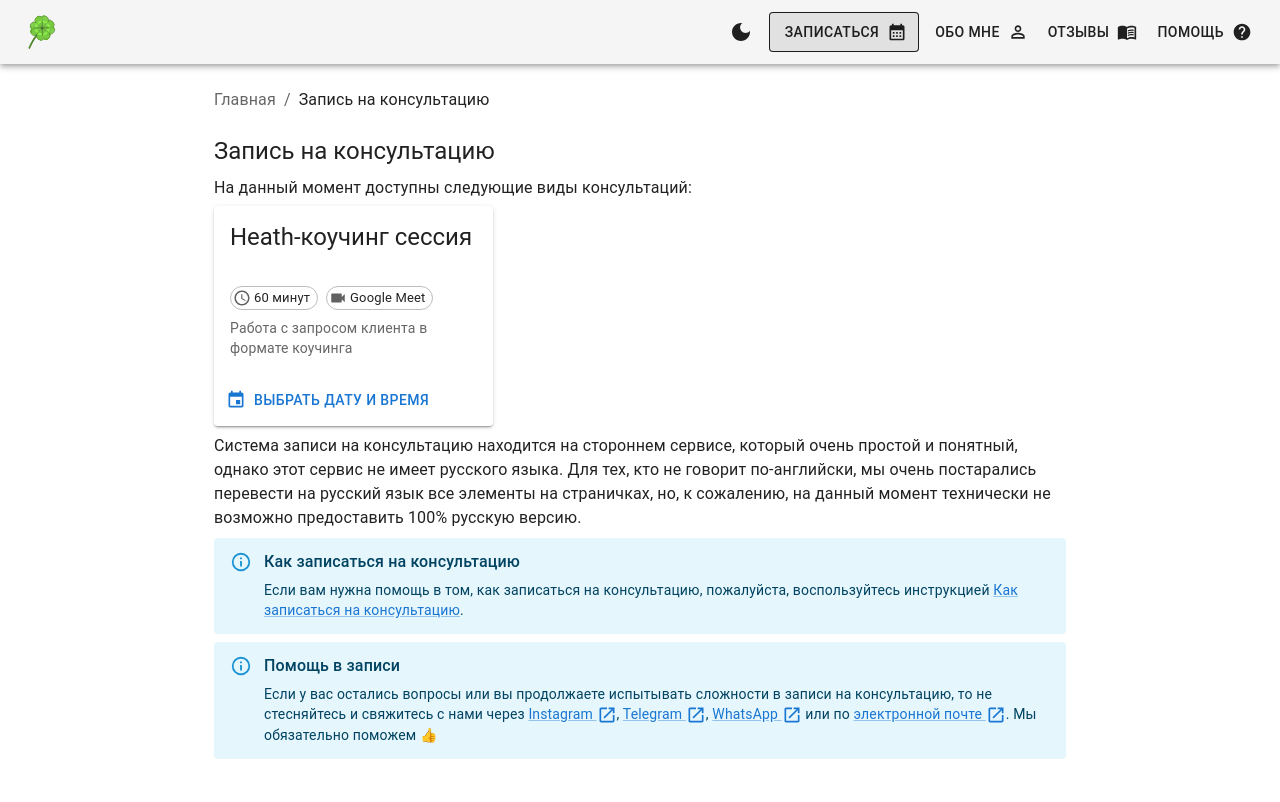
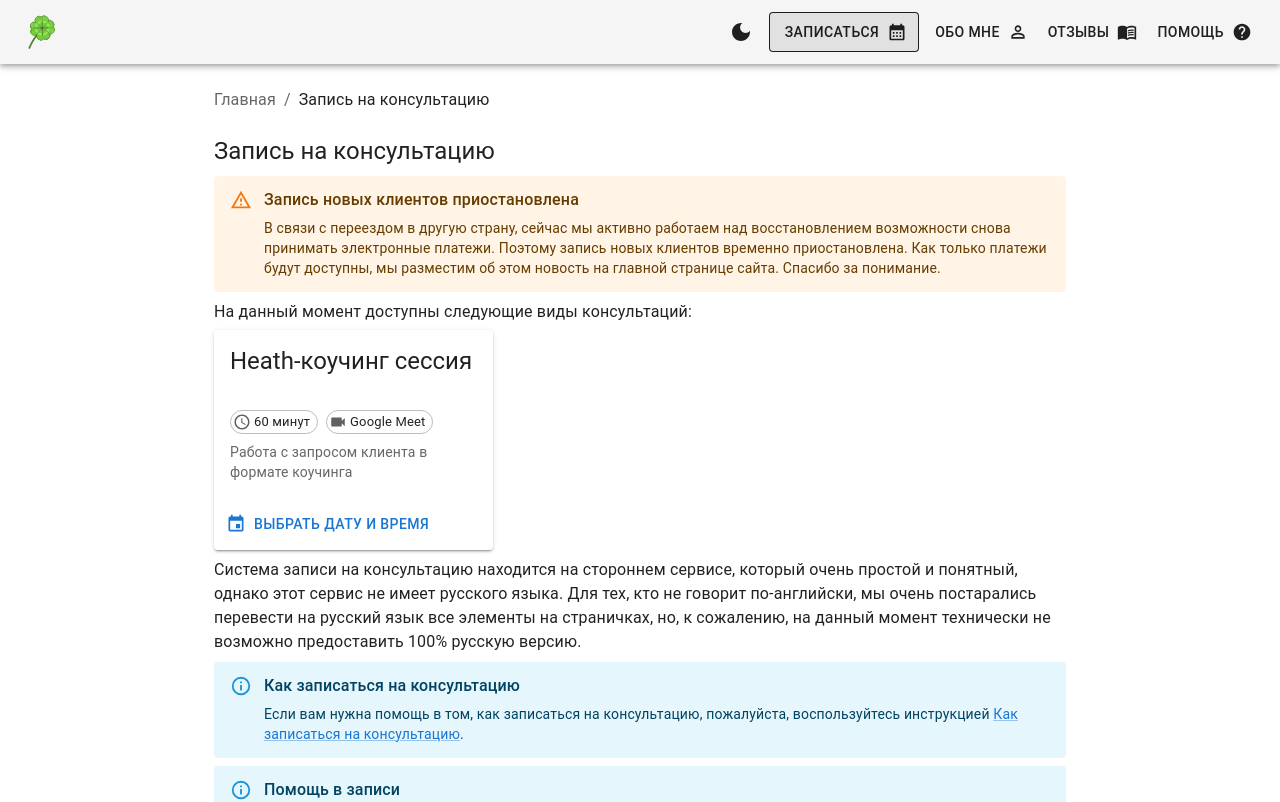
Before and after one commit to SiarheiBobryk/dariaklover, a React (Create React App) app: page /booking in a window 1280 px wide. Shown: the top 802 px of the page. Built offline with nearby package versions, Linux system fonts and the light colour scheme; a web font is replaced by a local one.

Commit message:
feat: add alert about payments and booking

```diff
--- a/src/pages/Booking/Booking.tsx
+++ b/src/pages/Booking/Booking.tsx
@@ -29,6 +29,12 @@ function References() {
         <title>{bookingMetaData.title}</title>
       </Helmet>
       <Heading>{bookingMetaData.heading}</Heading>
+      <Alert severity="warning">
+        <AlertTitle>Запись новых клиентов приостановлена</AlertTitle>В связи с переездом в другую страну, сейчас мы
+        активно работаем над восстановлением возможности снова принимать электронные платежи. Поэтому запись новых
+        клиентов временно приостановлена. Как только платежи будут доступны, мы разместим об этом новость на главной
+        странице сайта. Спасибо за понимание.
+      </Alert>
       <Paragraph>На данный момент доступны следующие виды консультаций: </Paragraph>
       <Grid container spacing={1} sx={{ marginBottom: 1 }}>
         <Grid item xs={12} sm={6} md={4}>
```
Also changed, not shown: 1 other file (tests, documents, lock files or other folders).
